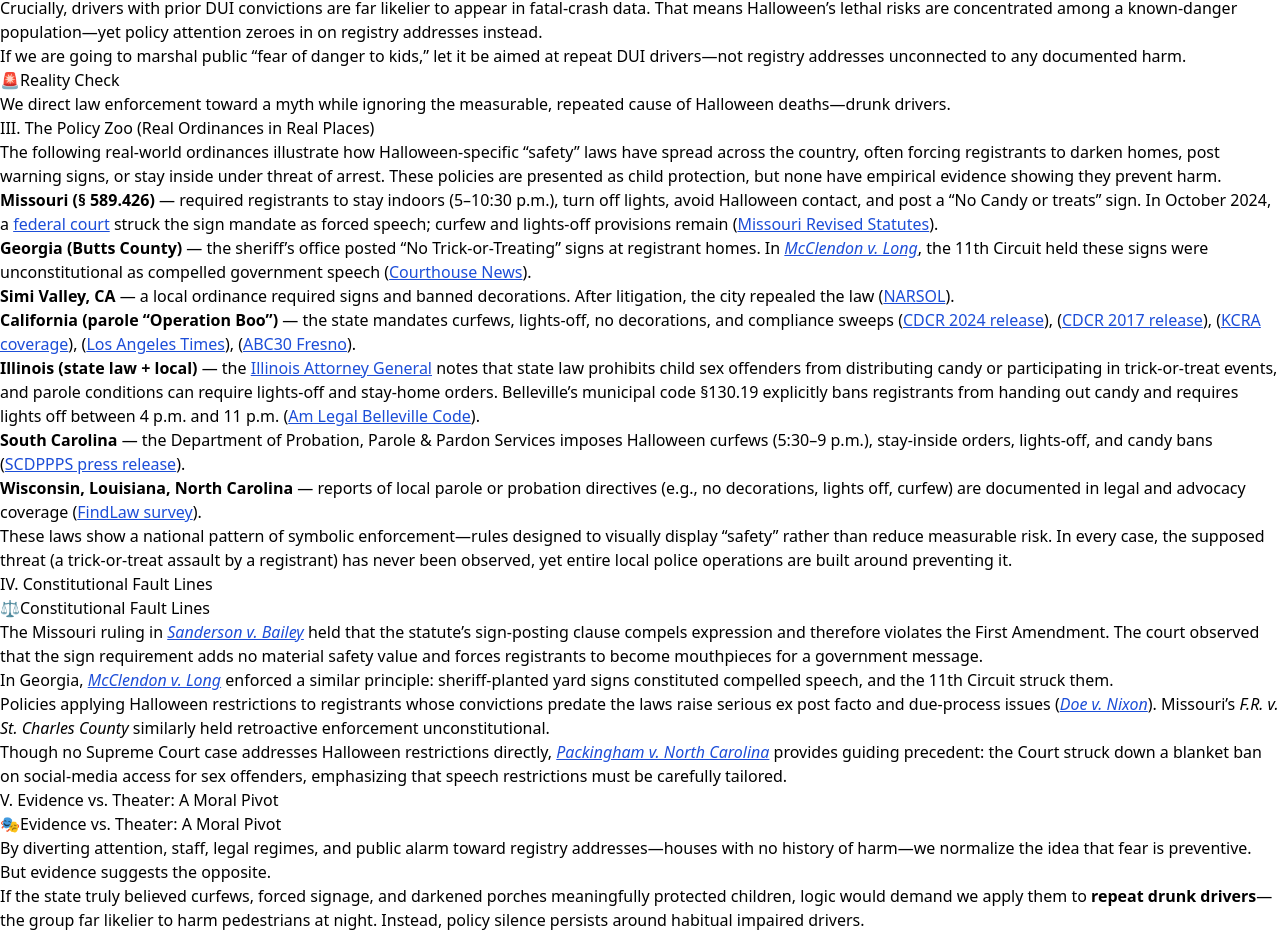
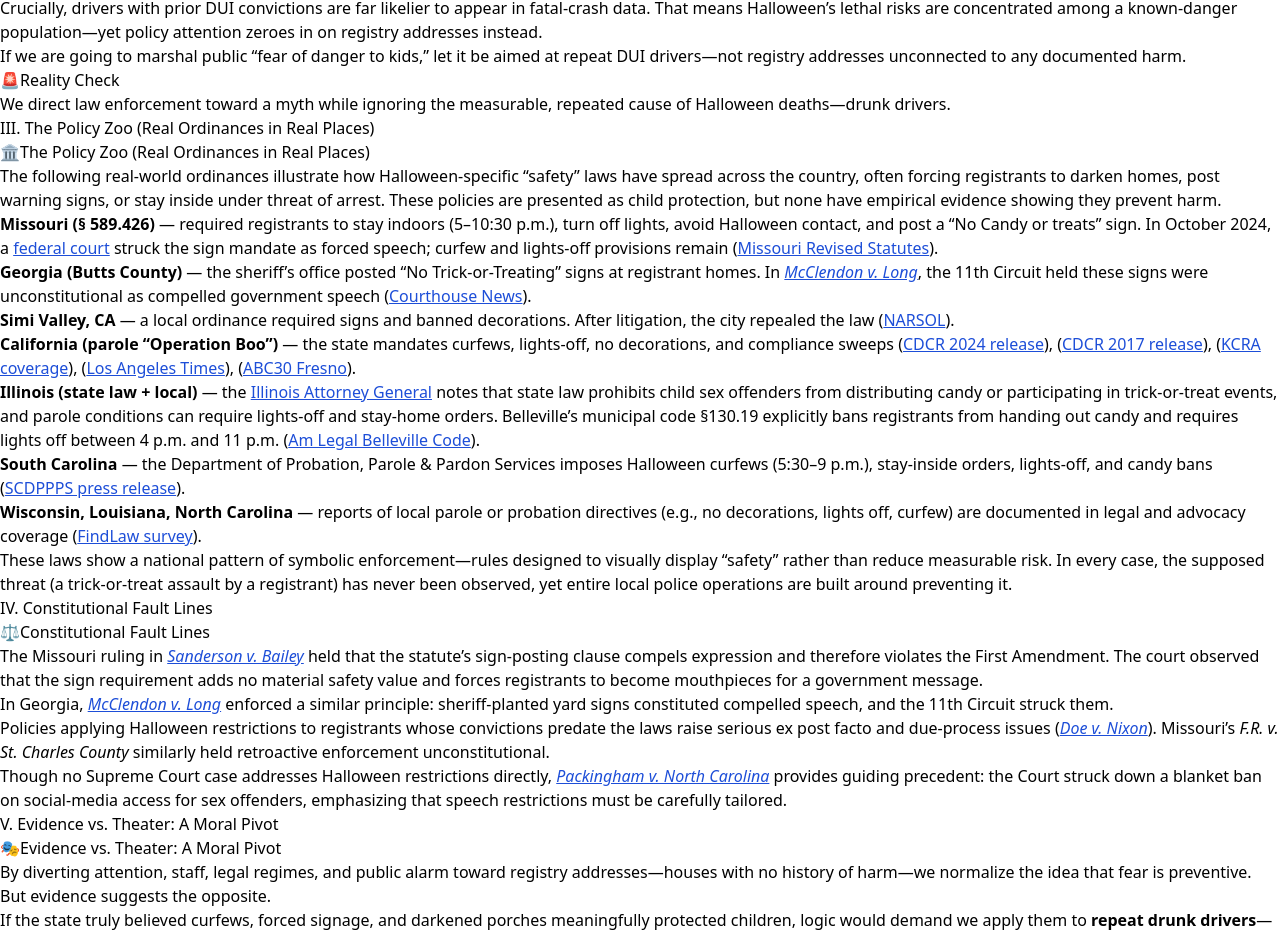
Before and after one commit to projectsolarrecon/Solar, a React (Vite) app: page /blog/halloween-safety-myth in a window 1280 px wide. Shown: the part 4014-4950 px from the top of the page. Built offline with nearby package versions, Linux system fonts and the light colour scheme.

Commit message:
Update HalloweenSafetyMyth.tsx

```diff
--- a/src/pages/blog/HalloweenSafetyMyth.tsx
+++ b/src/pages/blog/HalloweenSafetyMyth.tsx
@@ -44,6 +44,7 @@ lede="The scariest part of Halloween isn’t who’s on the registry — it’s
     </Callout>
 
     <Divider label="III. The Policy Zoo (Real Ordinances in Real Places)" />
+<BandHeader title="The Policy Zoo (Real Ordinances in Real Places)" icon="🏛️" />
    <p className="mt-6">
   The following real-world ordinances illustrate how Halloween-specific “safety”
   laws have spread across the country, often forcing registrants to darken homes,
```
